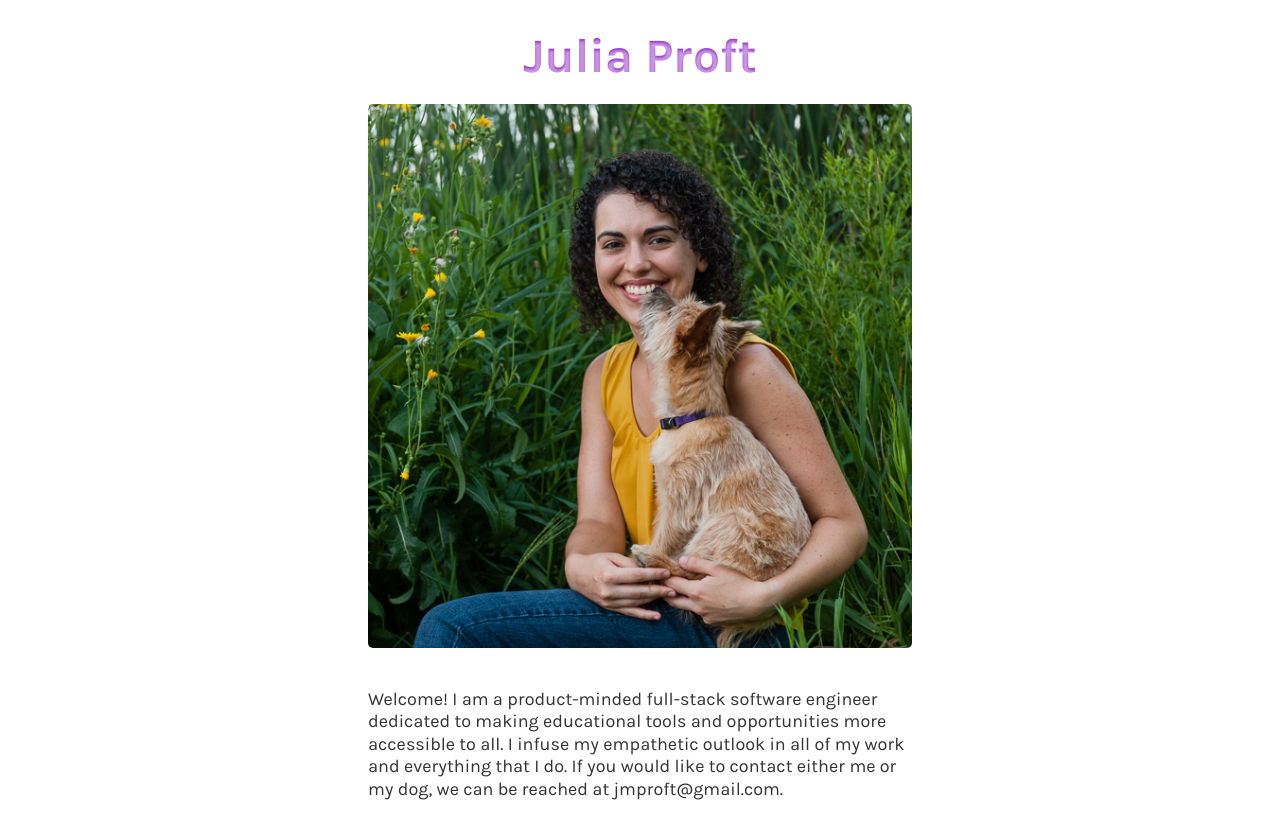
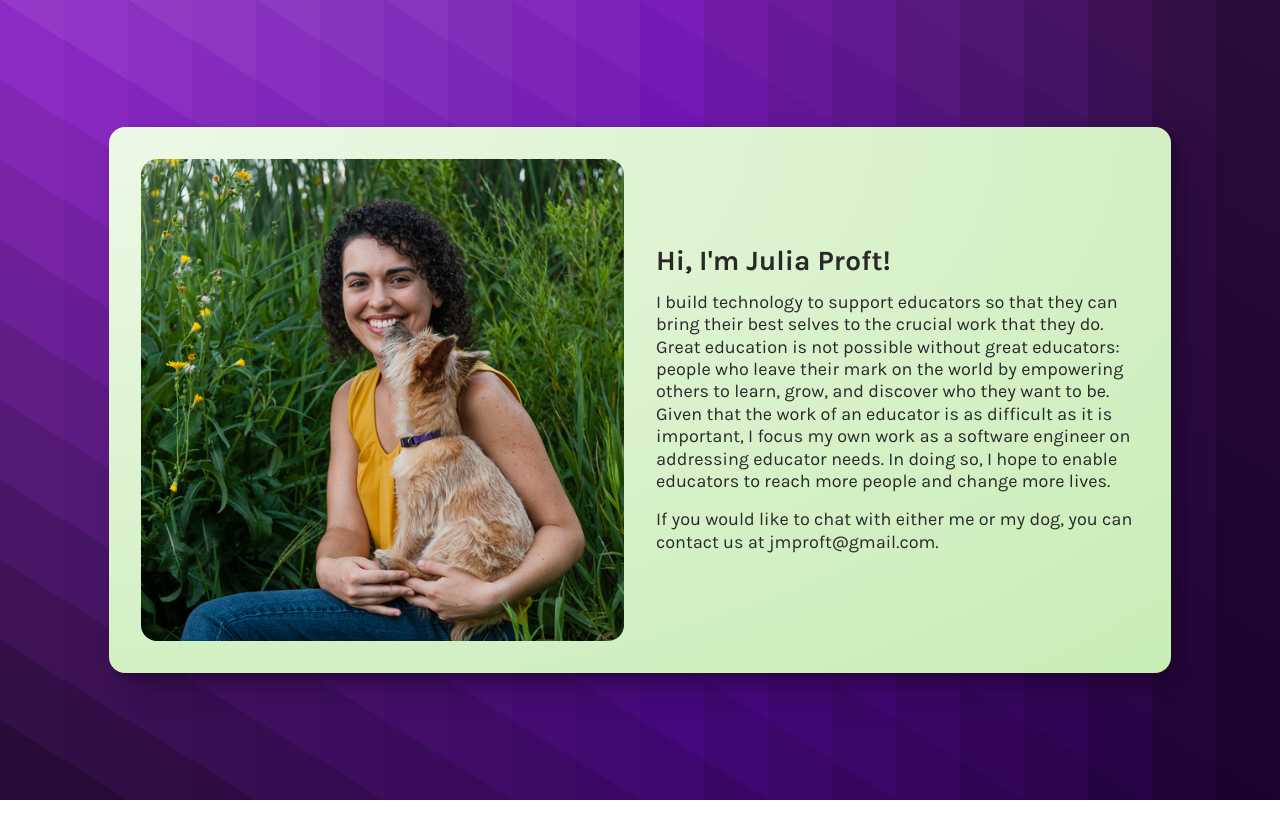
Before and after one commit to jproft/jproft.github.io, a plain HTML site: page index.html in a window 1280 px wide. After the commit the page ends 800 px from the top, so only its background shows below. Drawn offline with Linux system fonts and the light colour scheme.

Commit message:
Redo website content and styling

```diff
--- a/css/styles.css
+++ b/css/styles.css
@@ -1,61 +1,111 @@
+:root {
+  --bg-color-stop-list:
+    hsl(280, 60%, 14%) 0, hsl(280, 60%, 14%)   5%,
+    hsl(280, 60%, 18%) 0, hsl(280, 60%, 18%)  10%,
+    hsl(280, 60%, 22%) 0, hsl(280, 60%, 22%)  15%,
+    hsl(280, 60%, 26%) 0, hsl(280, 60%, 26%)  20%,
+    hsl(280, 60%, 30%) 0, hsl(280, 60%, 30%)  25%,
+    hsl(280, 60%, 34%) 0, hsl(280, 60%, 34%)  30%,
+    hsl(280, 60%, 38%) 0, hsl(280, 60%, 38%)  35%,
+    hsl(280, 60%, 42%) 0, hsl(280, 60%, 42%)  40%,
+    hsl(280, 60%, 46%) 0, hsl(280, 60%, 46%)  45%,
+    hsl(280, 60%, 50%) 0, hsl(280, 60%, 50%)  50%,
+    hsl(280, 60%, 54%) 0, hsl(280, 60%, 54%)  55%,
+    hsl(280, 60%, 58%) 0, hsl(280, 60%, 58%)  60%,
+    hsl(280, 60%, 62%) 0, hsl(280, 60%, 62%)  65%,
+    hsl(280, 60%, 66%) 0, hsl(280, 60%, 66%)  70%,
+    hsl(280, 60%, 70%) 0, hsl(280, 60%, 70%)  75%,
+    hsl(280, 60%, 74%) 0, hsl(280, 60%, 74%)  80%,
+    hsl(280, 60%, 78%) 0, hsl(280, 60%, 78%)  85%,
+    hsl(280, 60%, 82%) 0, hsl(280, 60%, 82%)  90%,
+    hsl(280, 60%, 86%) 0, hsl(280, 60%, 86%)  95%,
+    hsl(280, 60%, 90%) 0, hsl(280, 60%, 90%) 100%;
+  --card-bg-color-stop-list:
+    hsl(100, 60%, 94%),
+    hsl(100, 60%, 82%);
+  --card-box-shadow-color:
+    hsla(280, 60%, 10%, 0.32);
+  --text-color:
+    hsl(0, 0%, 16%);
+}
+
 html {
+  display: flex;
   height: 100%;
-  overflow-y: scroll;
+}
+
+html:before {
+  content: '';
+  display: block;
+  position: fixed;
+  height: 100%;
+  width: 100%;
+  z-index: -1;
+  background-blend-mode: multiply;
+  background-image:
+    linear-gradient(to top right, var(--bg-color-stop-list)),
+    linear-gradient(to left, var(--bg-color-stop-list));
 }
 
 body {
-  height: 100%;
   display: flex;
-  margin: 0 auto;
+  margin: auto;
   line-height: 140%;
-  font-family: "Karla", sans-serif;
-  color: #333;
+  color: var(--text-color);
+  font-family: 'Karla', sans-serif;
 }
 
-a {
-  color: #9933CC;
+body:before,
+body:after {
+  content: '';
+  min-width: 0;
+  flex: 0 0.1 2rem;
 }
 
 h1 {
   margin: 0;
-  font-size: 3rem;
+  font-size: 1.75rem;
   line-height: 100%;
-  text-align: center;
-  color: transparent;
-  background-color: #9933cc;
-  text-shadow: 0 2px 3px rgba(255, 255, 255, 0.5);
-  -webkit-background-clip: text;
-     -moz-background-clip: text;
-          background-clip: text;
 }
 
 main {
-  max-width: 36rem;
-  margin: auto;
-  padding: 2rem;
   display: flex;
   flex-wrap: wrap;
+  max-width: 66rem;
+  margin: 2rem 0;
+  padding: 2rem;
+  gap: 2rem;
+  box-shadow:
+     1px  1px  2px  0px var(--card-box-shadow-color),
+     3px  3px  6px -1px var(--card-box-shadow-color),
+     8px  8px 12px -2px var(--card-box-shadow-color),
+    20px 20px 32px -3px var(--card-box-shadow-color);
+  background-image:
+    radial-gradient(at 0 0, var(--card-bg-color-stop-list));
 }
 
 img {
   display: block;
-  margin: 1.5rem auto;
   max-width: 100%;
-  min-width: 150px;
-  border-radius: 5px;
+}
+
+main, img {
+  border-radius: 16px;
 }
 
 div {
-  margin: 0 1rem;
-  flex: 1 1 25rem;
+  flex: 1 1 16rem;
   display: flex;
   flex-direction: column;
+}
+
+div:last-child {
   justify-content: center;
 }
 
 p {
   font-size: 1.125rem;
-  margin: 1rem 0;
+  margin: 1rem 0 0;
 }
 
 span span:before {
--- a/index.html
+++ b/index.html
@@ -1,21 +1,41 @@
 <!DOCTYPE html>
 <html lang="en-US">
   <head>
-    <meta charset="utf-8">
-    <meta name="viewport" content="width=device-width, initial-scale=1">
-    <meta name="description" content="The homepage of Julia Proft, computer scientist and software engineer at Desmos.">
-    <link rel="shortcut icon" href="/img/favicon.ico">
-    <link rel="stylesheet" href="/css/styles.css">
+    <meta charset="utf-8" />
+    <meta name="viewport" content="width=device-width, initial-scale=1" />
+    <meta
+      name="description"
+      content="The homepage of Julia Proft, a software engineer who builds technology to support educators."
+    />
+    <link rel="shortcut icon" href="/img/favicon.ico" />
+    <link rel="stylesheet" href="/css/styles.css" />
     <title>Julia Proft</title>
   </head>
   <body>
     <main>
       <div>
-        <h1>Julia Proft</h1>
-        <img src="/img/julia_and_brandy.jpg" title="Julia and canine companion Brandy. Photo credit: Mountain Dog Photography" alt="Photo of Julia and canine companion Brandy" />
+        <img
+          src="/img/julia_and_brandy.jpg"
+          title="Julia and canine companion Brandy. Photo credit: Mountain Dog Photography"
+          alt="Photo of Julia and canine companion Brandy"
+        />
       </div>
       <div>
-        <p>Welcome! I am a product-minded full-stack software engineer dedicated to making educational tools and opportunities more accessible to all. I infuse my empathetic outlook in all of my work and everything that I do. If you would like to contact either me or my dog, we can be reached at <span>jmproft<span aria-label="at"></span>gmail.com</span>.</p>
+        <h1>Hi, I'm Julia Proft!</h1>
+        <p>
+          I build technology to support educators so that they can bring their
+          best selves to the crucial work that they do. Great education is not
+          possible without great educators: people who leave their mark on the
+          world by empowering others to learn, grow, and discover who they want
+          to be. Given that the work of an educator is as difficult as it is
+          important, I focus my own work as a software engineer on addressing
+          educator needs. In doing so, I hope to enable educators to reach more
+          people and change more lives.
+        </p>
+        <p>
+          If you would like to chat with either me or my dog, you can contact us
+          at <span>jmproft<span aria-label="at"></span>gmail.com</span>.
+        </p>
       </div>
     </main>
   </body>
```
